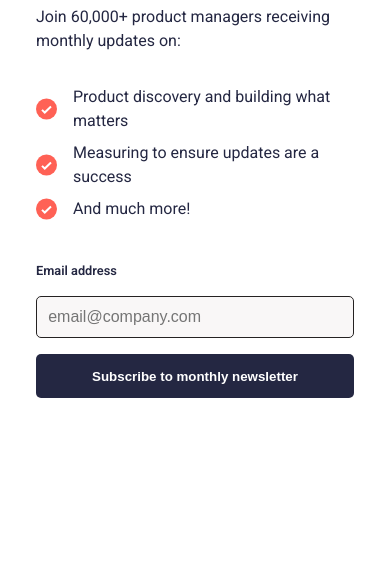
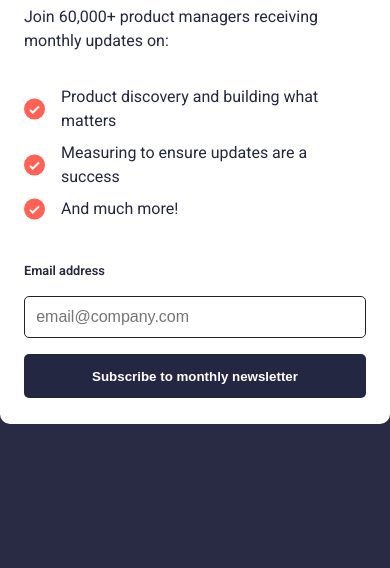
Before and after one commit to sudobyNM/newsletter-signup_landingpage, a plain HTML site: page index.html in a window 390 px wide. Shown: the part 276-844 px from the top of the page. Drawn offline with Linux system fonts and the light colour scheme.

Commit message:
fixed minor issues

```diff
--- a/styles.css
+++ b/styles.css
@@ -8,6 +8,7 @@ body {
   line-height: 1.5;
   color: hsl(234, 29%, 20%);
   font-family: "Roboto", sans-serif;
+  background-color: hsl(233, 25%, 21%);
 }
 
 p {
@@ -17,12 +18,13 @@ p {
 }
 
 .container {
+  background-color: white;
   display: flex;
   flex-direction: row;
   max-width: 800px;
   margin: 2.5rem auto;
   padding: 20px;
-
+  border-radius: 10px;
   justify-content: center;
   gap: 3rem;
 }
@@ -101,7 +103,7 @@ input:invalid {
 
 input:not(:focus) {
   border-color: hsl(0, 4%, 14%);
-  background-color: rgb(249, 247, 247);
+  background-color: white;
 }
 
 .btn {
@@ -120,7 +122,6 @@ input:not(:focus) {
   transform: scale(1.05);
   box-shadow: 0 0px 8px rgba(0, 0, 0, 0.1);
   transition: all 0.3s ease;
-
 }
 
 .success {
@@ -130,7 +131,6 @@ input:not(:focus) {
   margin: 2.5rem auto;
   padding: 30px;
   justify-content: center;
-
 }
 
 .success-icon {
@@ -164,11 +164,13 @@ input:not(:focus) {
     gap: 0.5rem;
     margin-top: 0;
     padding-top: 0;
+    padding-right: 0;
+    padding-left: 0;
   }
 
   .form-container {
     margin-top: 0.1rem;
-    margin-inline: 1rem;
+    margin-inline: 1.5rem;
   }
 
   .image-container img {
@@ -179,7 +181,6 @@ input:not(:focus) {
     border-bottom-right-radius: 10px;
     border-bottom-left-radius: 10px;
     object-fit: cover;
-    flex: 35%;
   }
 
   label {
```
